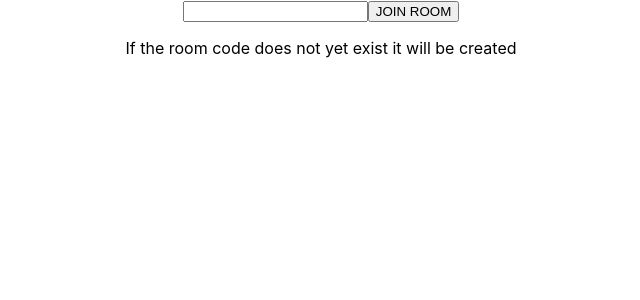
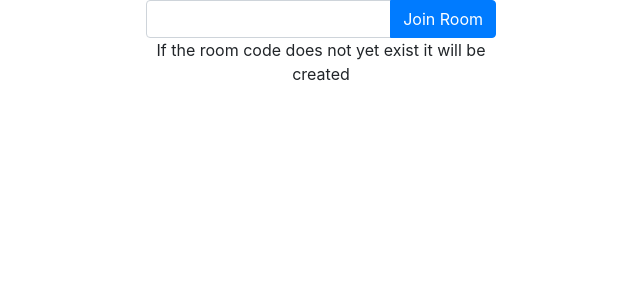
Before and after one commit to eriksaulnier/Pass-the-Aux, a React (Create React App) app in the folder client/: page / in a window 1280 px wide. Shown: the top 300 px of the page, without its empty margins (319-959 px from the left). Built offline with nearby package versions, Linux system fonts and the light colour scheme; no server answers.

Commit message:
Added Bootstrap 4 to the project

```diff
--- a/client/package.json
+++ b/client/package.json
@@ -3,12 +3,14 @@
   "version": "1.0.0",
   "private": true,
   "dependencies": {
-    "connected-react-router": "^6.3.1",
+    "bootstrap": "^4.3.1",
+    "connected-react-router": "^6.3.2",
     "react": "^16.8.2",
     "react-dom": "^16.8.2",
     "react-redux": "^6.0.0",
     "react-router-dom": "^4.3.1",
-    "react-scripts": "2.1.5",
+    "react-scripts": "^2.1.8",
+    "reactstrap": "^7.1.0",
     "redux": "^4.0.1",
     "redux-thunk": "^2.3.0",
     "socket.io-client": "^2.2.0"
--- a/client/src/App.js
+++ b/client/src/App.js
@@ -1,14 +1,19 @@
 import React, { Component } from 'react';
 import { connect } from 'react-redux';
 import './App.css';
+import { Container, Row, Col } from 'reactstrap';
 import JoinRoom from './components/JoinRoom';
 
 class App extends Component {
   render() {
     return (
-      <div>
-        <JoinRoom />
-      </div>
+      <Container>
+        <Row>
+          <Col sm="10" md={{ size: 6, offset: 3 }} lg={{ size: 4, offset: 4 }}>
+            <JoinRoom />
+          </Col>
+        </Row>
+      </Container>
     );
   }
 }
--- a/client/src/components/JoinRoom.js
+++ b/client/src/components/JoinRoom.js
@@ -2,6 +2,7 @@ import React, { Component } from 'react';
 import { connect } from 'react-redux';
 import { push } from 'connected-react-router';
 import { joinRoom } from '../actions/RoomActions';
+import { Button, Input, InputGroup, InputGroupAddon } from 'reactstrap';
 
 class JoinRoom extends Component {
   constructor(props) {
@@ -34,8 +35,12 @@ class JoinRoom extends Component {
   render() {
     return (
       <div style={{textAlign: 'center'}}>
-        <input type="text" name="room-code" onChange={this.changeRoomCode} value={this.state.roomCode}/>
-        <button onClick={this.joinRoom}>JOIN ROOM</button>
+        <InputGroup>
+          <Input type="text" name="room-code" onChange={this.changeRoomCode} value={this.state.roomCode}/>
+          <InputGroupAddon addonType="append">
+            <Button color="primary" onClick={this.joinRoom}>Join Room</Button>
+          </InputGroupAddon>
+        </InputGroup>
         <p>If the room code does not yet exist it will be created</p>
       </div>
     )
--- a/client/src/components/Messenger.js
+++ b/client/src/components/Messenger.js
@@ -1,6 +1,7 @@
 import React, { Component } from 'react';
 import { connect } from 'react-redux';
 import { sendMessage } from '../actions/RoomActions';
+import { Input, Button, InputGroup, InputGroupAddon, ListGroup, ListGroupItem } from 'reactstrap';
 
 export class Messenger extends Component {
     constructor(props) {
@@ -29,17 +30,21 @@ export class Messenger extends Component {
 
     render() {
         return (
-            <div style={{textAlign: 'center'}}>
-                <ul className="message-list">
+            <div>
+                <ListGroup className="message-list">
                     {this.props.messages.map(({user, body}, index) => (
-                        <li className="message" key={index}>
+                        <ListGroupItem className="message" key={index}>
                             {`${user}: ${body}`}
-                        </li>
+                        </ListGroupItem>
                     ))}
-                </ul>
+                </ListGroup>
 
-                <input type="text" name="message" onChange={this.changeMessage} value={this.state.message}/>
-                <button onClick={this.sendMessage}>SEND</button>
+                <InputGroup>
+                    <Input type="text" name="message" onChange={this.changeMessage} value={this.state.message}/>
+                    <InputGroupAddon addonType="append">
+                        <Button color="primary" onClick={this.sendMessage}>Send</Button>
+                    </InputGroupAddon>
+                </InputGroup>
             </div>
         )
     }
--- a/client/src/components/RoomPage.js
+++ b/client/src/components/RoomPage.js
@@ -1,6 +1,7 @@
 import React, { Component } from 'react';
 import { connect } from 'react-redux';
 import { push } from 'connected-react-router';
+import { Container } from 'reactstrap';
 import Messenger from './Messenger';
 import SongQueue from './SongQueue';
 
@@ -16,10 +17,10 @@ class RoomPage extends Component {
 
   render() {
     return (
-      <div style={{textAlign: 'center'}}>
+      <Container>
         <Messenger />
         <SongQueue />
-      </div>
+      </Container>
     )
   }
 }
--- a/client/src/components/SongQueue.js
+++ b/client/src/components/SongQueue.js
@@ -1,6 +1,7 @@
 import React, { Component } from 'react';
 import { connect } from 'react-redux';
 import { addSong, removeSong } from '../actions/QueueActions';
+import { Input, Button, InputGroup, InputGroupAddon, ListGroup, ListGroupItem } from 'reactstrap';
 
 export class SongQueue extends Component {
     constructor(props) {
@@ -34,18 +35,22 @@ export class SongQueue extends Component {
 
     render() {
         return (
-            <div style={{textAlign: 'center'}}>
+            <div>
                 <h2>Current Queue:</h2>
-                <ul className="song-list">
+                <ListGroup className="song-list">
                     {this.props.queue.map((song, index) => (
-                        <li className="song" key={index}>
-                            {song.title} <button onClick={() => this.removeSong(song._id)}>X</button>
-                        </li>
+                        <ListGroupItem className="song" key={index}>
+                            {song.title} <Button onClick={() => this.removeSong(song._id)}>X</Button>
+                        </ListGroupItem>
                     ))}
-                </ul>
+                </ListGroup>
 
-                <input type="text" name="song" onChange={this.changeSong} value={this.state.song}/>
-                <button onClick={this.addSong}>ADD SONG</button>
+                <InputGroup>
+                    <Input type="text" name="song" onChange={this.changeSong} value={this.state.song}/>
+                    <InputGroupAddon addonType="append">
+                        <Button color="primary" onClick={this.addSong}>Add Song</Button>
+                    </InputGroupAddon>
+                </InputGroup>
             </div>
         )
     }
--- a/client/src/index.js
+++ b/client/src/index.js
@@ -6,6 +6,7 @@ import { ConnectedRouter } from 'connected-react-router';
 import * as serviceWorker from './serviceWorker';
 import configureStore, { history } from './store'
 import { init } from './utils/Socket';
+import 'bootstrap/dist/css/bootstrap.min.css';
 import './index.css';
 
 import App from './App';
```
Also changed, not shown: 1 other file (tests, documents, lock files or other folders).
